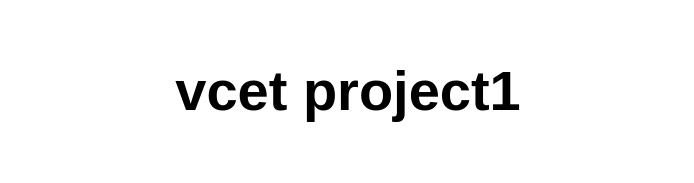
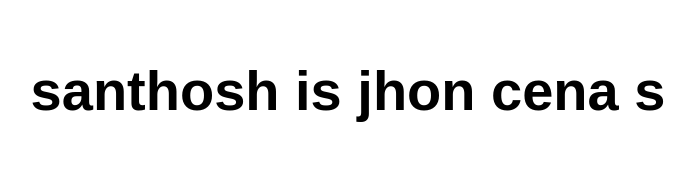
Before and after one commit to ABHISHEKPATTAPU/vcetproject1, a website: page src/index.html in a window 1280 px wide. Shown: the whole page, without its empty margins (292-986 px from the left). Drawn offline with Linux system fonts and the light colour scheme.

Commit message:
index.html

```diff
--- a/src/index.html
+++ b/src/index.html
@@ -10,7 +10,7 @@
 
 <body>
   <main>
-    <h1>vcet project1</h1>
+    <h1>santhosh is jhon cena s</h1>
   </main>
 </body>
 
```
